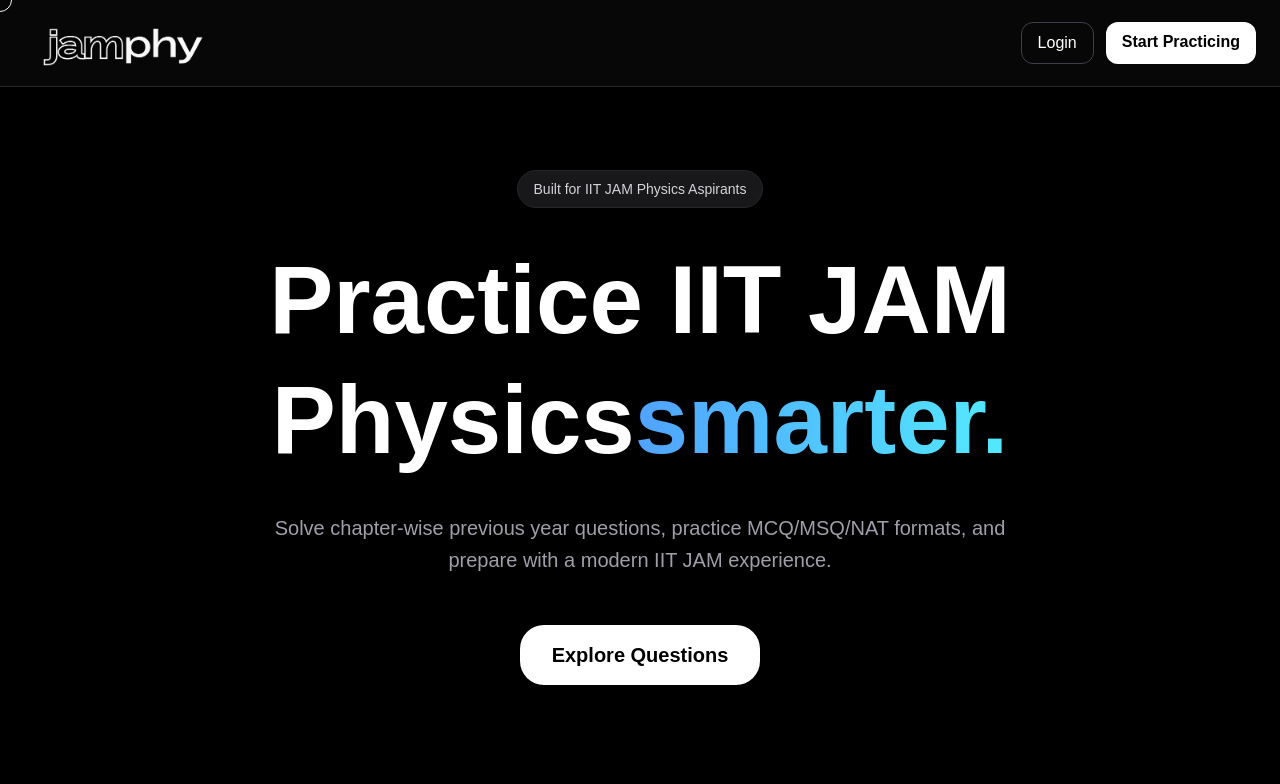
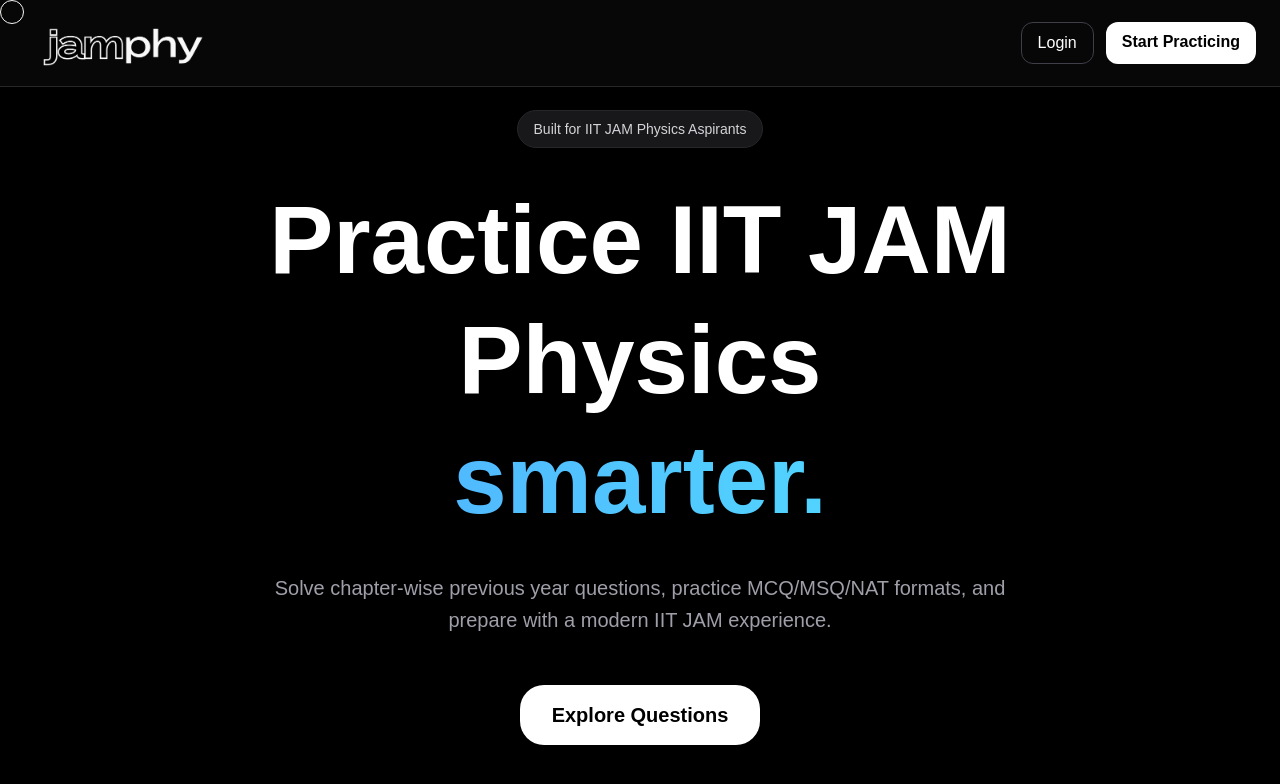
Before and after one commit to jamphyadmin-cell/jamphy, a Next.js app: page / in a window 1280 px wide. Shown: the top 784 px of the page. Built offline with nearby package versions, Linux system fonts and the light colour scheme.

Commit message:
add features

```diff
--- a/src/app/page.js
+++ b/src/app/page.js
@@ -1,28 +1,47 @@
 "use client";
 
-import { useEffect, useState } from "react";
+import { useEffect, useRef } from "react";
 import Link from "next/link";
 import Image from "next/image";
 
 export default function IITJamPrepPlatform() {
 
-  const [cursorPosition, setCursorPosition] = useState({
-    x: 0,
-    y: 0,
-  });
+  const cursorRef = useRef(null);
 
   useEffect(() => {
 
+    let mouseX = 0;
+    let mouseY = 0;
+
+    let currentX = 0;
+    let currentY = 0;
+
     const moveCursor = (e) => {
 
-      setCursorPosition({
-        x: e.clientX,
-        y: e.clientY,
-      });
+      mouseX = e.clientX;
+      mouseY = e.clientY;
 
     };
 
     window.addEventListener("mousemove", moveCursor);
+
+    const animate = () => {
+
+      currentX += (mouseX - currentX) * 0.12;
+      currentY += (mouseY - currentY) * 0.12;
+
+      if (cursorRef.current) {
+
+        cursorRef.current.style.transform =
+          `translate(${currentX}px, ${currentY}px)`;
+
+      }
+
+      requestAnimationFrame(animate);
+
+    };
+
+    animate();
 
     return () => {
       window.removeEventListener("mousemove", moveCursor);
@@ -32,14 +51,15 @@ export default function IITJamPrepPlatform() {
 
   return (
 
-    <div className="min-h-screen bg-black text-white overflow-hidden">
+    <div className="min-h-screen bg-black text-white overflow-hidden cursor-none">
 
       {/* SMOOTH CURSOR */}
 
       <div
-        className="fixed top-0 left-0 w-6 h-6 rounded-full border border-white pointer-events-none z-[9999] mix-blend-difference transition-transform duration-150"
+        ref={cursorRef}
+        className="fixed top-0 left-0 w-6 h-6 rounded-full border border-white pointer-events-none z-[9999] mix-blend-difference"
         style={{
-          transform: `translate(${cursorPosition.x - 12}px, ${cursorPosition.y - 12}px)`,
+          transform: "translate(-50%, -50%)",
         }}
       />
 
@@ -99,12 +119,8 @@ export default function IITJamPrepPlatform() {
 
             Practice IIT JAM Physics
 
-            <span className="group relative inline-block cursor-default">
-
-              <span className="block bg-gradient-to-r from-blue-400 to-cyan-300 text-transparent bg-clip-text transition-all duration-500 group-hover:italic group-hover:tracking-widest group-hover:scale-110">
-                smarter.
-              </span>
-
+            <span className="block bg-gradient-to-r from-blue-400 to-cyan-300 text-transparent bg-clip-text">
+              smarter.
             </span>
 
           </h2>
```
